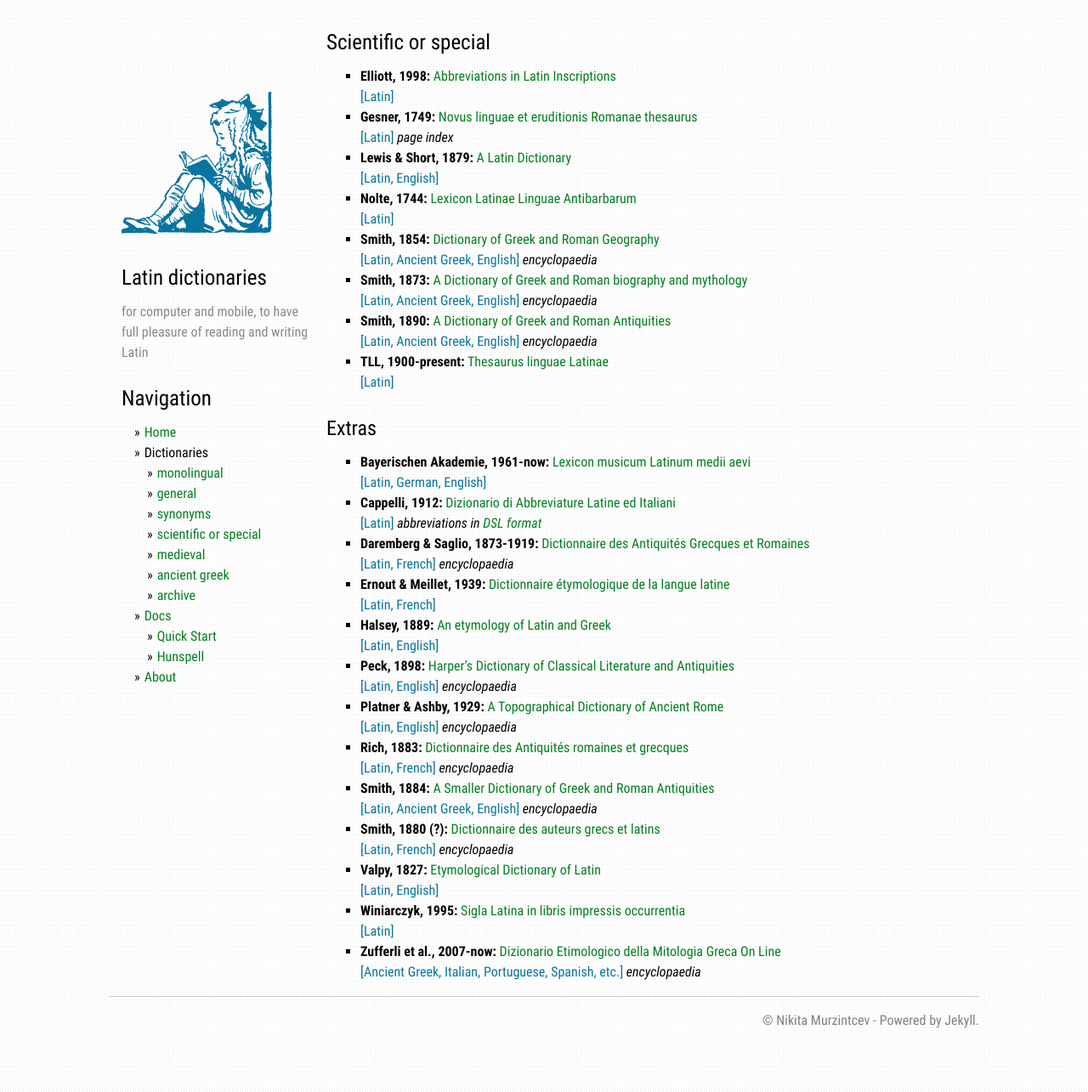
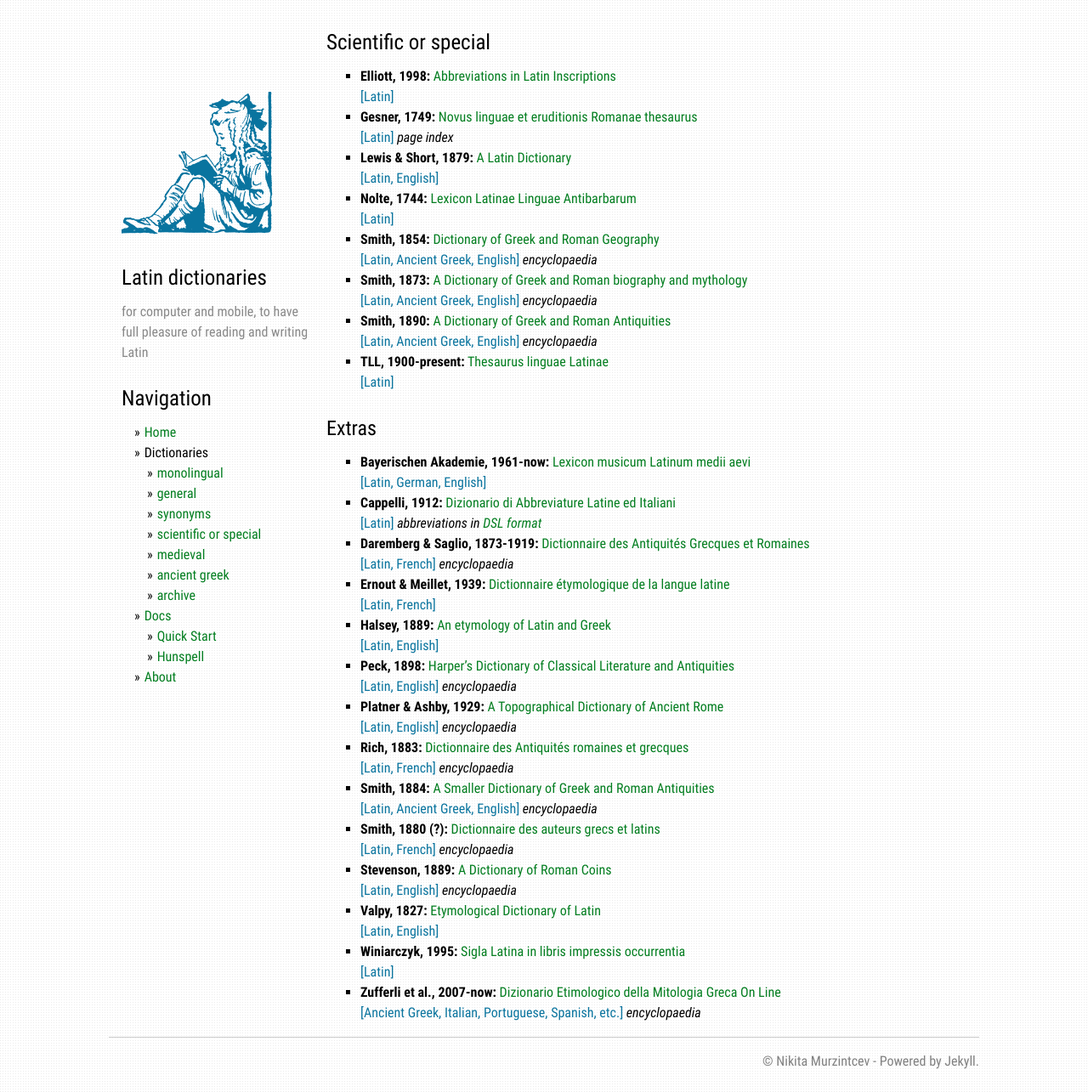
Before and after one commit to latin-dict/latin-dict.github.io, a Jekyll site: the page built from list_scientific.md, in a window 1280 px wide. Shown: the whole page at 85% size. Built offline with Jekyll 4.4.1, drawn with Linux system fonts in a browser that asks for light colours.

Commit message:
extras
Stevenson1889

```diff
--- a/_data/extras_scientific.yml
+++ b/_data/extras_scientific.yml
@@ -76,3 +76,9 @@
   website: https://demgol.units.it
   tags: [Ancient Greek, Italian, Portuguese, Spanish, etc.]
   comment: encyclopaedia
+- title: A Dictionary of Roman Coins
+  author: Stevenson
+  year: 1889
+  website: https://www.forumancientcoins.com/numiswiki/view.asp?key=dictionary%20of%20roman%20coins
+  tags: [Latin, English]
+  comment: encyclopaedia
```
